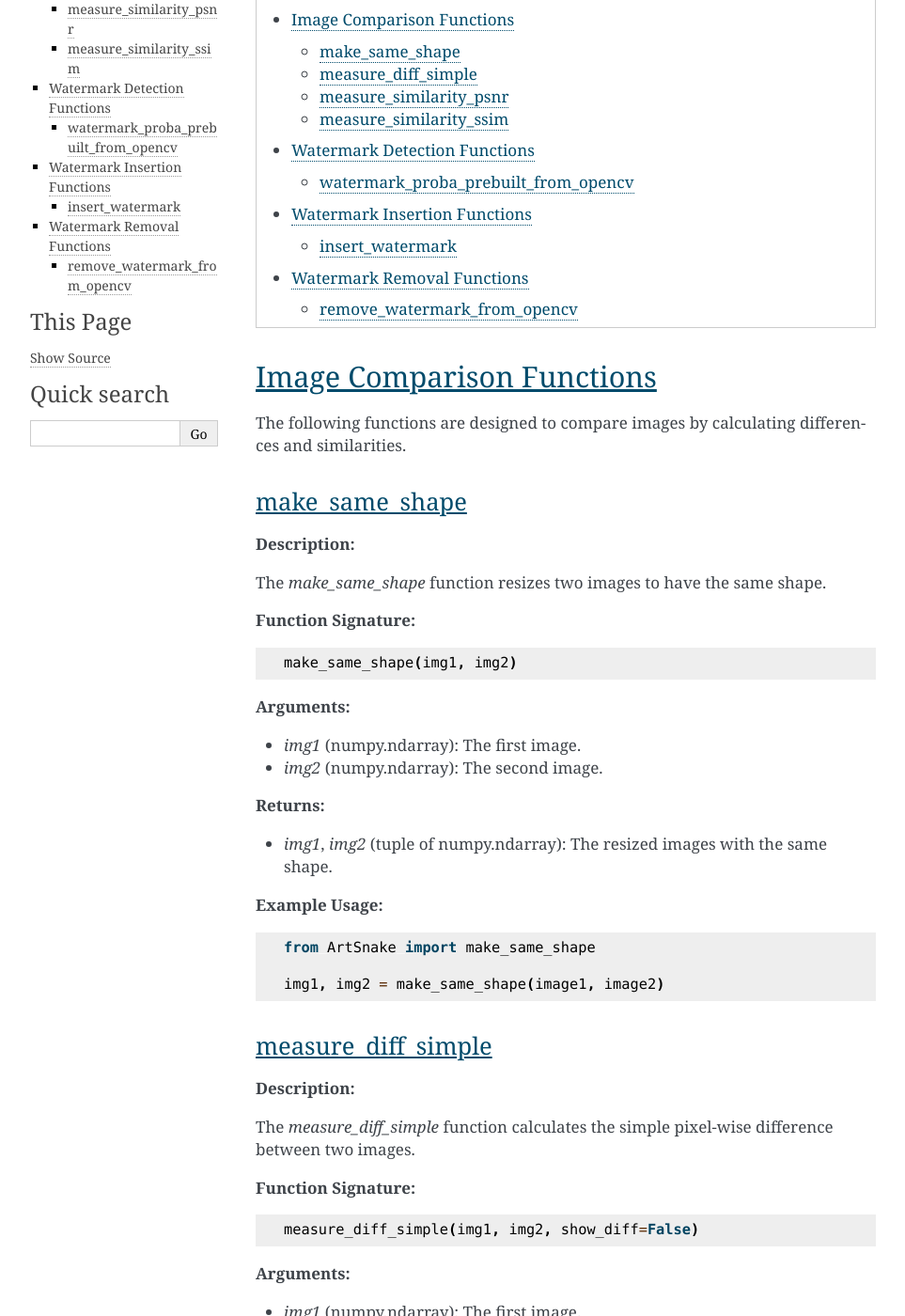
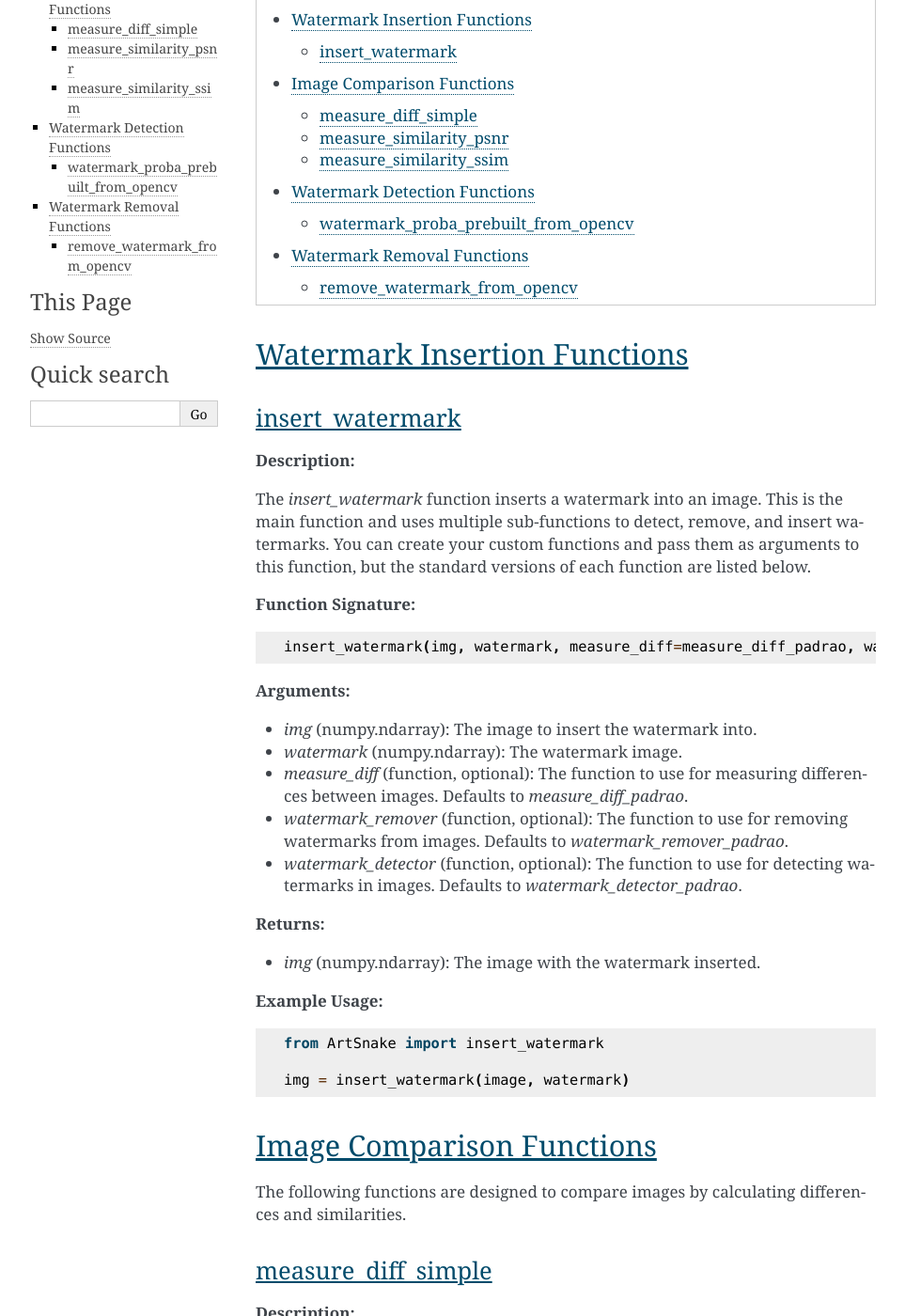
Before and after one commit to MekhyW/ArtSnake, a Sphinx documentation site: the page built from sphinx/usage.rst, in a window 1280 px wide and 1400 px high, scrolled down 200 px. Shown: the whole window at 94% size, without its empty margins (148-1111 px from the left). Built offline with Sphinx 7.4.7, drawn with Linux system fonts in a browser that asks for light colours; some of the changed text lies outside the part shown.

Commit message:
atualização docs

```diff
--- a/sphinx/index.rst
+++ b/sphinx/index.rst
@@ -1,6 +1,6 @@
 .. Sphinx Documentation Project index file, created by ChatGPT
 
-Welcome to My Project's Documentation!
+Welcome to ArtSnake!
 ======================================
 
 
--- a/sphinx/usage.rst
+++ b/sphinx/usage.rst
@@ -8,40 +8,47 @@ This document provides an overview and description of the functions available in
     :local:
     :depth: 2
 
-Image Comparison Functions
-============================
+Watermark Insertion Functions
+=====================================
 
-The following functions are designed to compare images by calculating differences and similarities.
-
-make_same_shape
-----------------
+insert_watermark
+-----------------
 
 **Description:**
 
-The `make_same_shape` function resizes two images to have the same shape.
+The `insert_watermark` function inserts a watermark into an image. This is the main function and uses multiple sub-functions to detect, remove, and insert watermarks. You can create your custom functions and pass them as arguments to this function, but the standard versions of each function are listed below.
 
 **Function Signature:**
 
 .. code-block:: python
 
-    make_same_shape(img1, img2)
+    insert_watermark(img, watermark, measure_diff=measure_diff_padrao, watermark_remover=watermark_remover_padrao, watermark_detector=watermark_detector_padrao)
 
 **Arguments:**
 
-- `img1` (numpy.ndarray): The first image.
-- `img2` (numpy.ndarray): The second image.
+- `img` (numpy.ndarray): The image to insert the watermark into.
+- `watermark` (numpy.ndarray): The watermark image.
+- `measure_diff` (function, optional): The function to use for measuring differences between images. Defaults to `measure_diff_padrao`.
+- `watermark_remover` (function, optional): The function to use for removing watermarks from images. Defaults to `watermark_remover_padrao`.
+- `watermark_detector` (function, optional): The function to use for detecting watermarks in images. Defaults to `watermark_detector_padrao`.
 
 **Returns:**
 
-- `img1`, `img2` (tuple of numpy.ndarray): The resized images with the same shape.
+- `img` (numpy.ndarray): The image with the watermark inserted.
 
 **Example Usage:**
 
 .. code-block:: python
 
-    from ArtSnake import make_same_shape
+    from ArtSnake import insert_watermark
 
-    img1, img2 = make_same_shape(image1, image2)
+    img = insert_watermark(image, watermark)
+
+
+Image Comparison Functions
+============================
+
+The following functions are designed to compare images by calculating differences and similarities.
 
 measure_diff_simple
 --------------------
@@ -170,44 +177,6 @@ The `watermark_proba_prebuilt_from_opencv` function calculates the probability t
     proba = watermark_proba_prebuilt_from_opencv('path/to/image.jpg')
 
 
-
-Watermark Insertion Functions
-=====================================
-
-insert_watermark
------------------
-
-**Description:**
-
-The `insert_watermark` function inserts a watermark into an image.
-
-**Function Signature:**
-
-.. code-block:: python
-
-    insert_watermark(img, watermark, measure_diff=measure_diff_padrao, watermark_remover=watermark_remover_padrao, watermark_detector=watermark_detector_padrao)
-
-**Arguments:**
-
-- `img` (numpy.ndarray): The image to insert the watermark into.
-- `watermark` (numpy.ndarray): The watermark image.
-- `measure_diff` (function, optional): The function to use for measuring differences between images. Defaults to `measure_diff_padrao`.
-- `watermark_remover` (function, optional): The function to use for removing watermarks from images. Defaults to `watermark_remover_padrao`.
-- `watermark_detector` (function, optional): The function to use for detecting watermarks in images. Defaults to `watermark_detector_padrao`.
-
-**Returns:**
-
-- `img` (numpy.ndarray): The image with the watermark inserted.
-
-**Example Usage:**
-
-.. code-block:: python
-
-    from ArtSnake import insert_watermark
-
-    img = insert_watermark(image, watermark)
-
-
 Watermark Removal Functions
 =====================================
 
```
